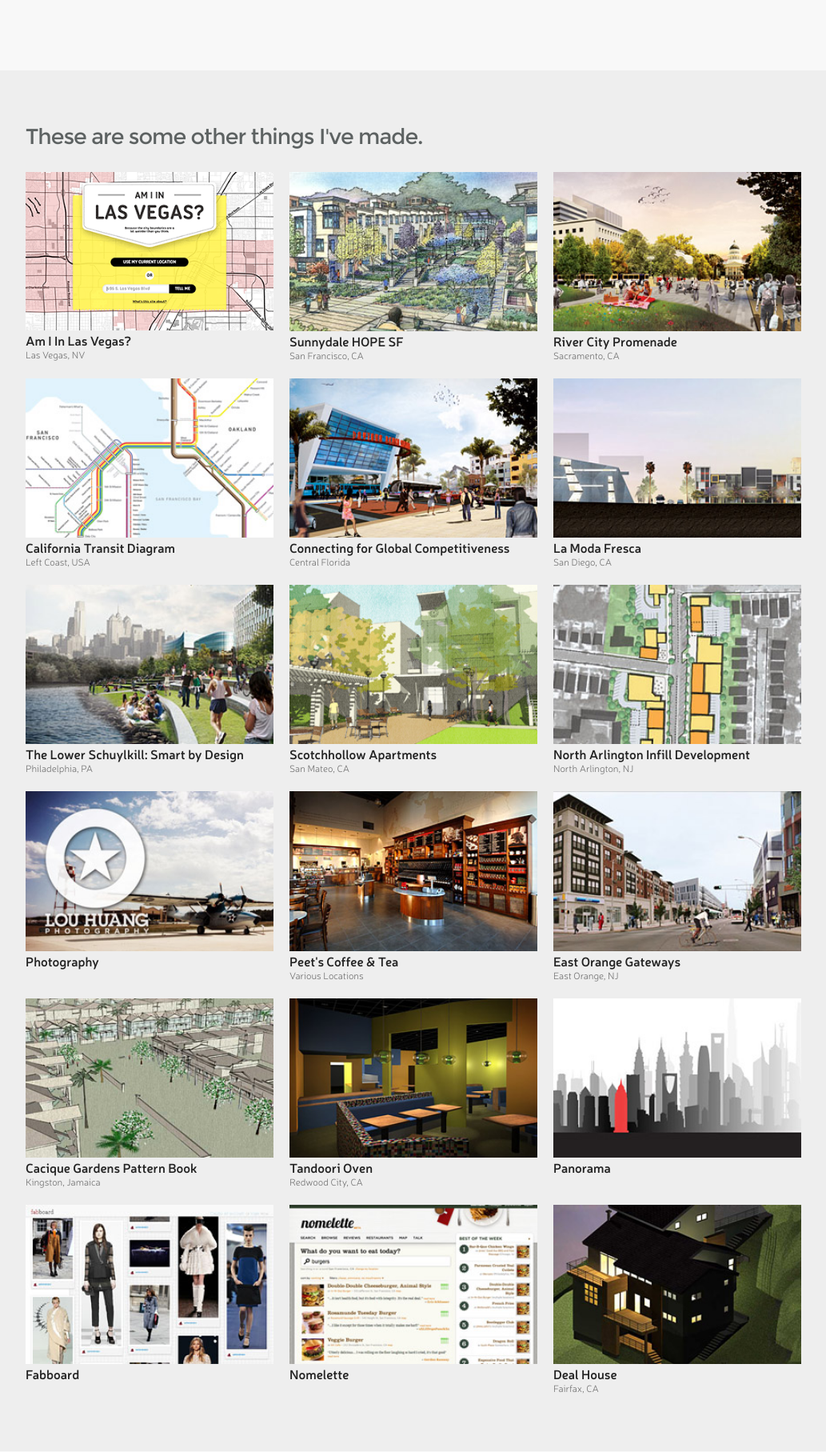
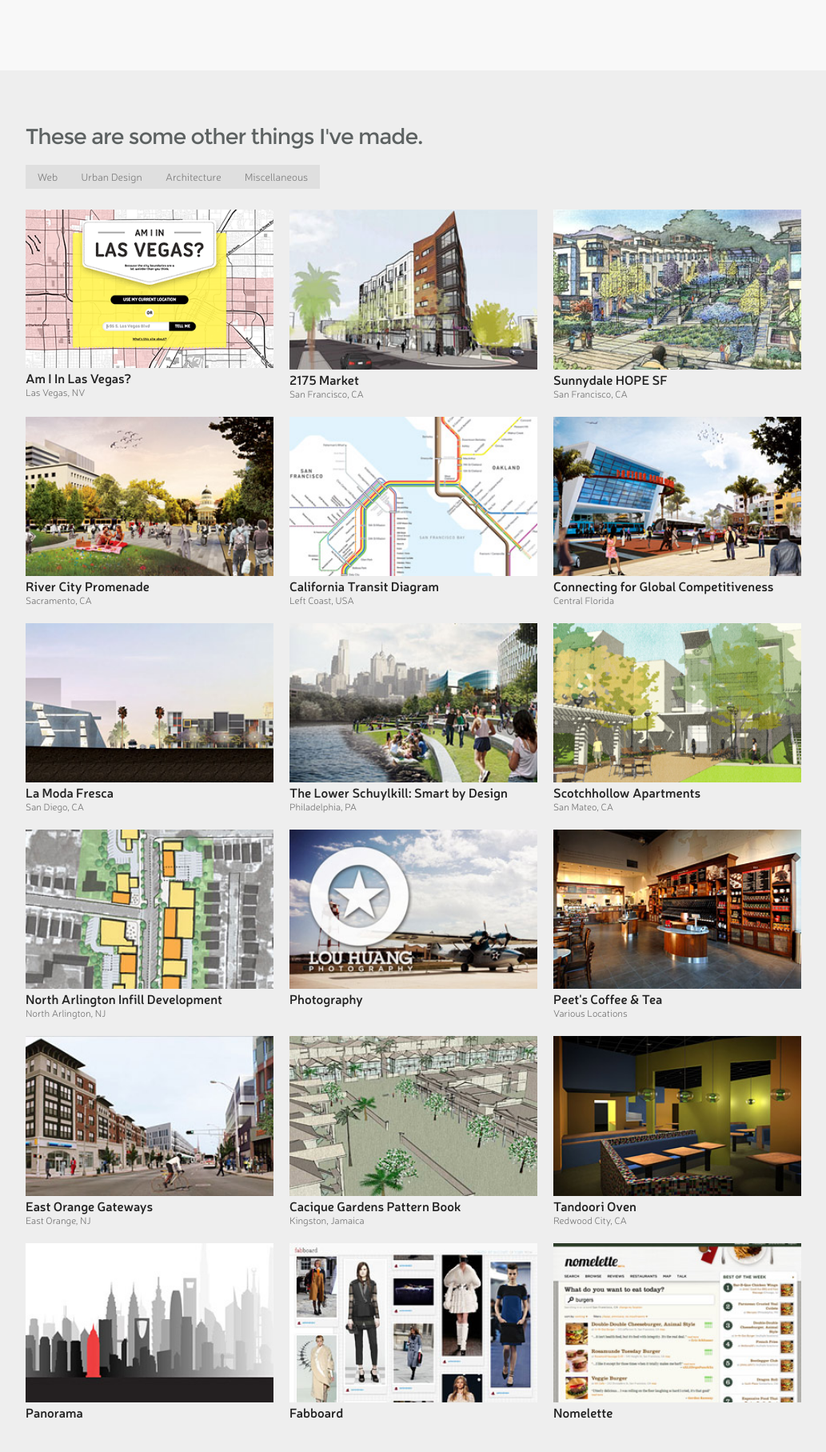
Before and after one commit to patrickm02L/louh.github.io, a PHP site: page / in a window 1280 px wide. Shown: the part 1907-3722 px from the top of the page at 80% size, without its empty margins (123-1156 px from the left). Run offline with PHP 8.4, Linux system fonts and the light colour scheme; some libraries are stand-ins or nearby versions.

Commit message:
Add project filters. Closes #30

```diff
--- a/index.html
+++ b/index.html
@@ -207,6 +207,16 @@ Yes, I made my own choices, and wrote my site's code myself.  It's an ongoing wo
           <div class='row'>
             <div class='large-12 columns'>
               <h3>These are some other things I've made.</h3>
+            </div>
+            <div class='large-12 columns hide-for-small'>
+              <ul class='button-group'>
+                <li><a href='#' class='small button filter' data-type='web'>Web</a></li>
+                <li><a href='#' class='small button filter' data-type='urbandesign'>Urban Design</a></li>
+                <li><a href='#' class='small button filter' data-type='architecture'>Architecture</a></li>
+                <li><a href='#' class='small button filter' data-type='other'>Miscellaneous</a></li>
+              </ul>
+            </div>
+            <div class='large-12 columns'>
 
               <ul class='small-block-grid-2 large-block-grid-3' id='portfolio-grid'>
                 <!-- To be replaced with project grid item template -->
@@ -362,7 +372,7 @@ Yes, I made my own choices, and wrote my site's code myself.  It's an ongoing wo
 
       <!-- PORTFOLIO GRID -->
       <script id='m_portfolio_grid' type='text/template'>
-        <li class='portfolio-grid-item'>
+        <li class='portfolio-grid-item' data-project-type='{{type}}'>
           <a href='#/portfolio/{{id}}'>
           {{#thumbnail}}
             <img src='portfolio/{{thumbnail}}'>
--- a/js/main.js
+++ b/js/main.js
@@ -88,6 +88,42 @@ $(document).ready(function() {
   // Actions to perform whenever the screen size changes
   $(window).resize(function () {
     _recalculateVideoPlayer()
+  })
+
+  // Filter
+  var projectGrid = null
+  var filters = $('#portfolio').find('.filter')
+  filters.click(function (e) {
+    e.preventDefault()
+
+    if ($(this).hasClass('highlight')) {
+      // Toggle
+      $(this).removeClass('highlight')
+      $(projectGrid).css('opacity', '1.0')
+      return
+    }
+
+    // Clear all previous buttons
+    $(filters).removeClass('highlight')
+
+    // Highlight button
+    $(this).addClass('highlight')
+
+    // Cache project grid on first filter click
+    if (projectGrid === null) {
+      projectGrid = $('#portfolio-grid').find('.portfolio-grid-item')
+    }
+
+    // Refresh all project opacities
+    $(projectGrid).css('opacity', '1.0')
+
+    // Check types and fade out projects that don't match
+    var type = $(this).data('type')
+    for (var i = 0; i < projectGrid.length; i++) {
+      if (type != $(projectGrid[i]).data('project-type')) {
+        $(projectGrid[i]).css('opacity', '0.25')
+      }
+    }
   })
 
 })
--- a/portfolio.json
+++ b/portfolio.json
@@ -4,7 +4,7 @@
     {
       "id": "fastpass",
       "name": "Las Vegas Development Fastpass",
-      "type": "civictech",
+      "type": "web",
       "status": "featured",
       "images": [
         {
@@ -24,7 +24,7 @@
     {
       "id": "streetmix",
       "name": "Streetmix",
-      "type": "other",
+      "type": "web",
       "status": "featured",
       "images": [
         {
@@ -42,7 +42,7 @@
     {
       "id": "foodtrucks",
       "name": "Las Vegas Food Trucks",
-      "type": "other",
+      "type": "web",
       "status": "featured",
       "images": [
         {
@@ -62,7 +62,7 @@
     {
       "id": "amiinlv",
       "name": "Am I In Las Vegas?",
-      "type": "other",
+      "type": "web",
       "status": "portfolio",
       "thumbnail": "thumb-amiinlv.png",
       "images": [
@@ -92,7 +92,7 @@
       "id": "2175market",
       "name": "2175 Market",
       "type": "architecture",
-      "status": "hidden",
+      "status": "portfolio-legacy",
       "images": [
         {
           "filename": "2175market-01.jpg",
@@ -683,7 +683,7 @@
     {
       "id": "fabboard",
       "name": "Fabboard",
-      "type": "other",
+      "type": "web",
       "status": "portfolio-legacy",
       "images": [
         {
@@ -698,7 +698,7 @@
     {
       "id": "nomelette",
       "name": "Nomelette",
-      "type": "other",
+      "type": "web",
       "status": "portfolio-legacy",
       "images": [
         {
@@ -952,7 +952,7 @@
     {
       "id": "chocolatemango",
       "name": "Better Together: Andrew and Kelly",
-      "type": "other",
+      "type": "web",
       "status": "hidden",
       "images": [
         {
@@ -969,7 +969,7 @@
     {
       "id": "sfbaymosaic",
       "name": "SF Bay Mosaic",
-      "type": "other",
+      "type": "web",
       "status": "hidden",
       "images": [
         {
@@ -984,7 +984,7 @@
     {
       "id": "digitalshoebox",
       "name": "The Digital Shoebox",
-      "type": "other",
+      "type": "web",
       "status": "hidden",
       "images": [
         {
@@ -999,7 +999,7 @@
     {
       "id": "tab",
       "name": "The Address Book",
-      "type": "other",
+      "type": "web",
       "status": "hidden",
       "images": [
         {
@@ -1018,7 +1018,7 @@
     {
       "id": "lifeshelf",
       "name": "Lifeshelf",
-      "type": "other",
+      "type": "web",
       "status": "hidden",
       "images": [
         {
@@ -1052,7 +1052,7 @@
     {
       "id": "sfpopos",
       "name": "SFPOPOS",
-      "type": "other",
+      "type": "web",
       "status": "hidden",
       "year": "2012",
       "role": "Web design and development",
@@ -1062,7 +1062,7 @@
     {
       "id": "urbanwander",
       "name": "Urban Wander",
-      "type": "other",
+      "type": "web",
       "status": "hidden",
       "year": "2013",
       "role": "Web development, data wrangler",
--- a/stylesheets/styles.scss
+++ b/stylesheets/styles.scss
@@ -337,11 +337,28 @@ h4 {
 
 #portfolio {
   background-color: $background-color;
+  .filter-label {
+    font-size: 85%;
+    color: $link-color;
+    padding-right: 10px;
+  }
+  .filter {
+    background-color: darken($background-color, 6%);
+    color: gray;
+    font-weight: normal;
+    @include transition (background-color 0s);
+    &:hover, &:active, &.highlight {
+      background-color: $link-color;
+      color: white;
+      text-decoration: none;
+    }
+  }
 }
 
 #portfolio-grid {
   .portfolio-grid-item {
     padding: 0.625em; // Default has extra bottom padding and no top padding - this makes it equal all around
+    @include transition (opacity 100ms ease-in);
     &:hover {
       background-color: rgba(0,0,0,0.1);
     }
```
Also changed, not shown: stylesheets/styles.css.
